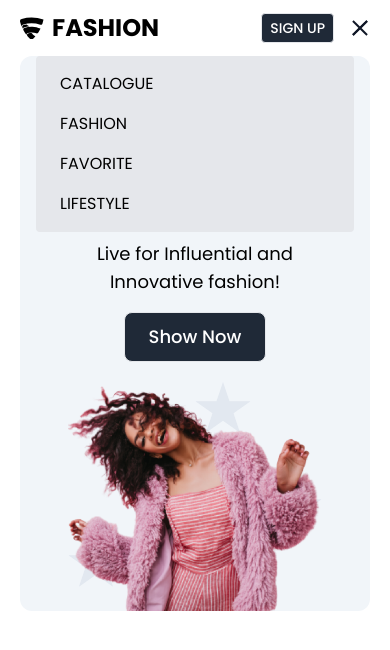
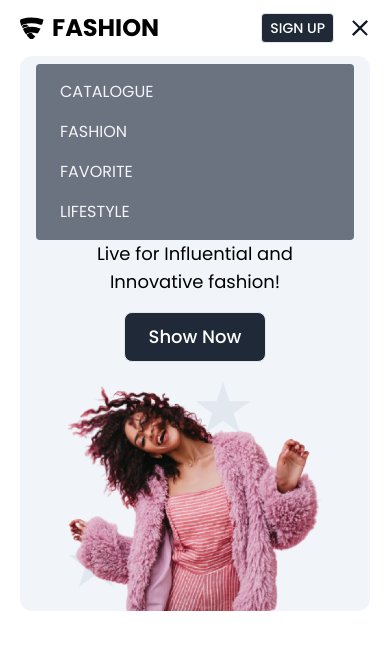
Before and after one commit to SuhelMakkad/fashion-landing-page, a React (Vite) app: page / in a window 390 px wide. Both pictures are taken after a click on the button "Menu". Shown: the top 650 px of the page. Built offline with nearby package versions, Linux system fonts and the light colour scheme.

Commit message:
minor updates

```diff
--- a/src/common/components/Navbar/NavList/index.tsx
+++ b/src/common/components/Navbar/NavList/index.tsx
@@ -6,8 +6,8 @@ import type { VariantProps } from "class-variance-authority";
 const ulList = cva(
   [
     "flex gap-6 items-center max-lg:items-start max-lg:flex-col max-lg:gap-0",
-    "max-lg:absolute top-full left-0 right-0 uppercase",
-    "max-lg:mx-4 max-lg:p-2 max-lg:bg-gray-200",
+    "max-lg:absolute top-16 left-0 right-0 uppercase",
+    "max-lg:mx-4 max-lg:p-2 max-lg:bg-gray-500 max-lg:text-gray-100",
     "rounded",
   ],
   {
@@ -38,7 +38,7 @@ const NavList = ({ items, active, ...props }: NavListProps) => {
       {items.map((item, index) => (
         <li key={index} className={`w-full`}>
           <a
-            className={`max-lg:hover:bg-gray-100 w-full max-lg:px-4 max-lg:py-2 rounded block transition-colors`}
+            className={`max-lg:hover:bg-gray-600 w-full max-lg:px-4 max-lg:py-2 rounded block transition-colors`}
             href={item.href}
           >
             {item.label}
```
